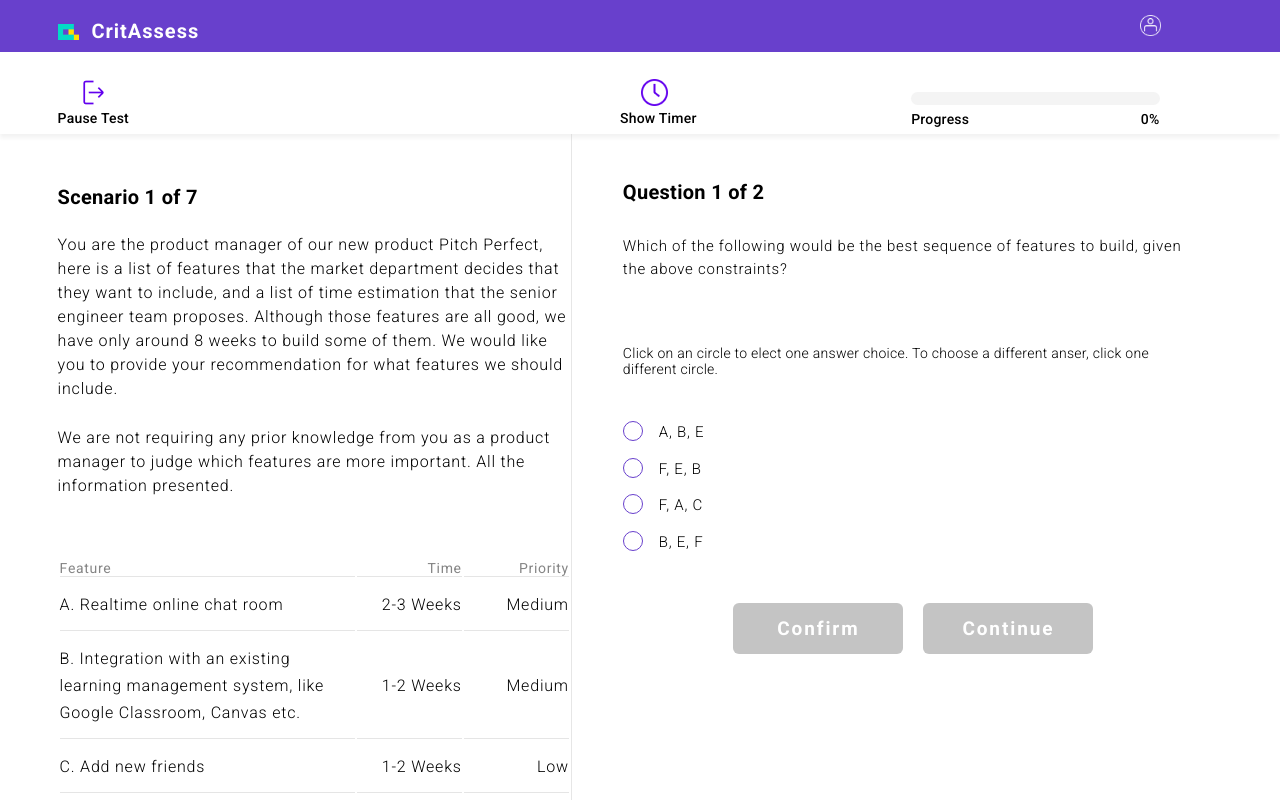
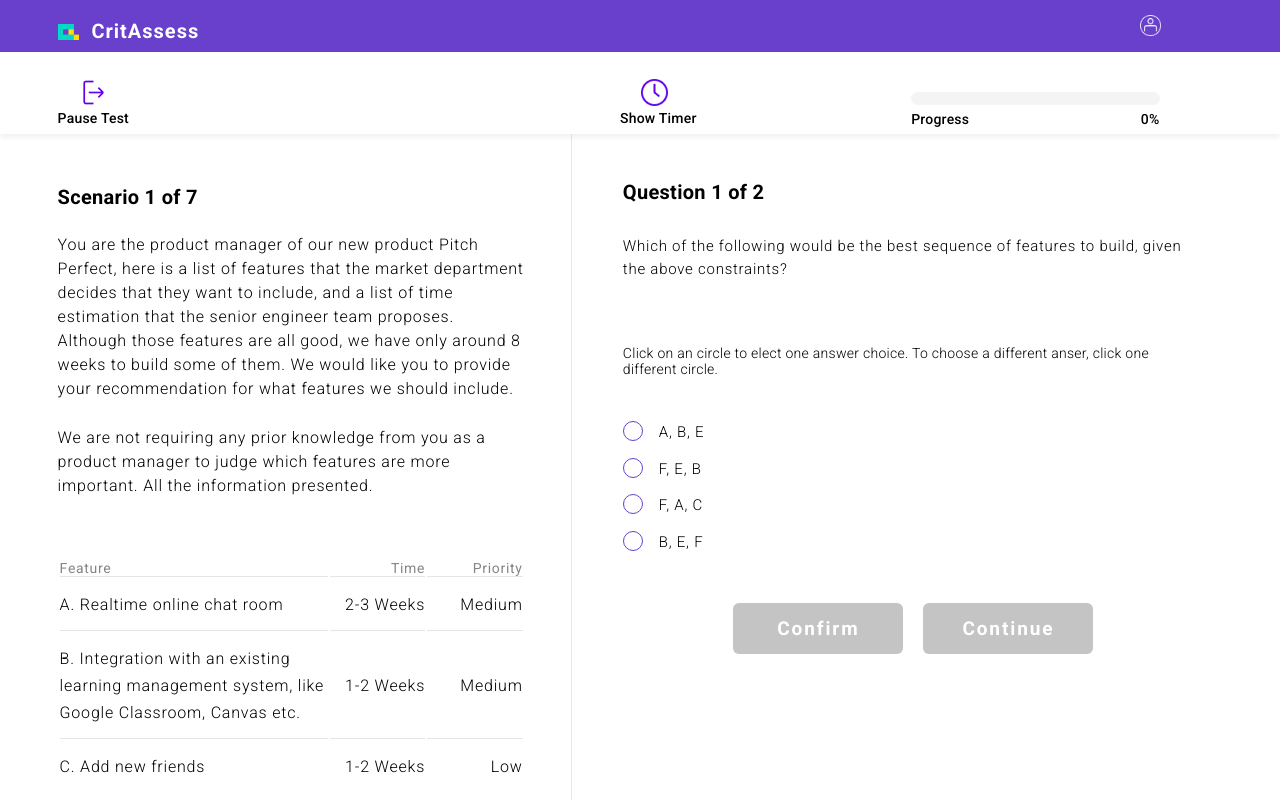
Before and after one commit to cmuxcelerate/CritAssess, an Angular app: page /assessment in a window 1280 px wide. Shown: the top 800 px of the page. Built offline with nearby package versions, Linux system fonts and the light colour scheme.

Commit message:
Fixed scenario1 css

```diff
--- a/src/app/assessment_view/scenarios/scenario1/scenario1.component.css
+++ b/src/app/assessment_view/scenarios/scenario1/scenario1.component.css
@@ -1,5 +1,7 @@
 #scenarioWrapper {
-    width: 91%;
+	max-height: 650px;
+	overflow: auto;
+	width: 91%;
     padding-right: 9.8%;
 }
 
--- a/src/app/assessment_view/scenarios/scenario1/scenario1.component.html
+++ b/src/app/assessment_view/scenarios/scenario1/scenario1.component.html
@@ -1,4 +1,4 @@
-<div id="scenario1Wrapper">
+<div id="scenarioWrapper">
 	<h1>Scenario 1 of 7</h1>
 	<p id="p1">
 		You are the product manager of our new product Pitch Perfect, here is a list of features that the market department decides that they want to include, and a list of time estimation that the senior engineer team proposes. Although those features are all good, we have only around 8 weeks to build some of them. We would like you to provide your recommendation for what features we should include.
--- a/src/app/assessment_view/scenarios/scenario2/scenario2.component.css
+++ b/src/app/assessment_view/scenarios/scenario2/scenario2.component.css
@@ -1,5 +1,7 @@
 #scenarioWrapper {
-    width: 91%;
+	max-height: 650px;
+	overflow: auto;
+	width: 91%;
     padding-right: 9.8%;
 }
 h1	{
--- a/src/app/assessment_view/scenarios/scenario3/scenario3.component.css
+++ b/src/app/assessment_view/scenarios/scenario3/scenario3.component.css
@@ -1,8 +1,9 @@
 #scenarioWrapper {
-    width: 91%;
+	max-height: 650px;
+	overflow: auto;
+	width: 91%;
     padding-right: 9.8%;
 }
-
 #scenarioWrapper {
 	max-height: 650px;
 	overflow: auto;
--- a/src/styles.css
+++ b/src/styles.css
@@ -19,6 +19,9 @@ body {
 *::-webkit-scrollbar-thumb {
 	border-radius: 6px;
 	background-color: rgba(133, 133, 133, 0.53);
+	height: 50px;
+	position: relative;
+	display: inline-block;
 }
 
 *::-webkit-scrollbar {
```
